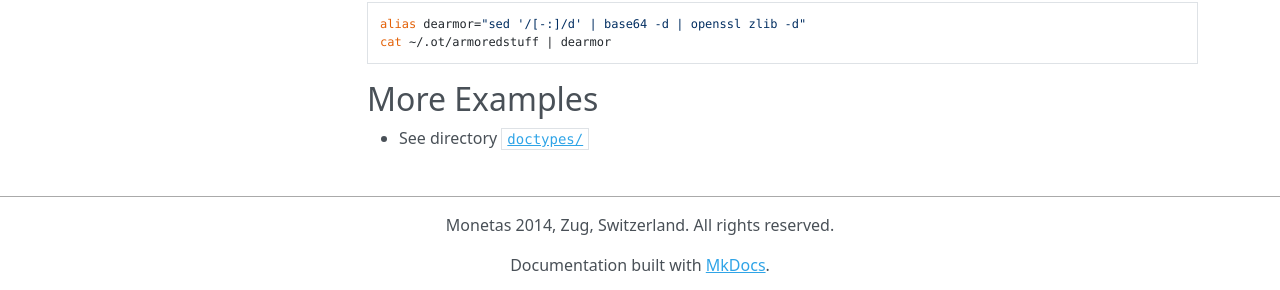
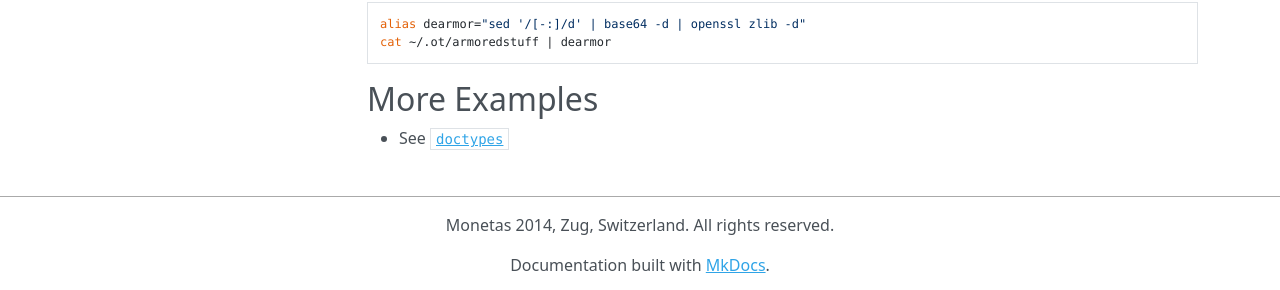
Before and after one commit to Open-Transactions/protocol-docs, an MkDocs documentation site: the page built from content/DocumentTypes.md, in a window 1280 px wide and 1363 px high. Shown: the part 1070-1360 px from the top of the window. Built offline with MkDocs 1.6.1, drawn with Linux system fonts in a browser that asks for light colours; nearby versions of some CDN libraries; old or Windows-style settings are respelled for this version of MkDocs.

Commit message:
Update DocumentTypes.md

```diff
--- a/content/DocumentTypes.md
+++ b/content/DocumentTypes.md
@@ -55,4 +55,4 @@ cat ~/.ot/armoredstuff | dearmor
 
 ## More Examples
 
-* See directory [`doctypes/`](doctypes/)
+* See [`doctypes`](doctypes/)
```
